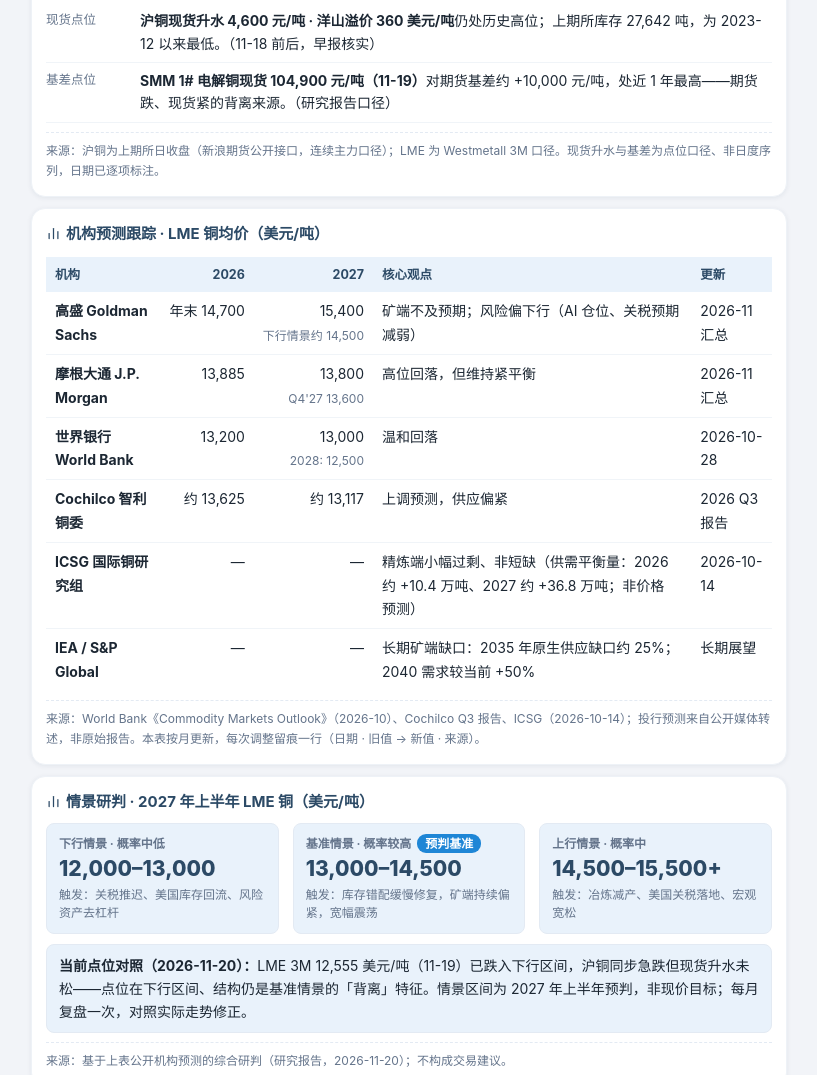
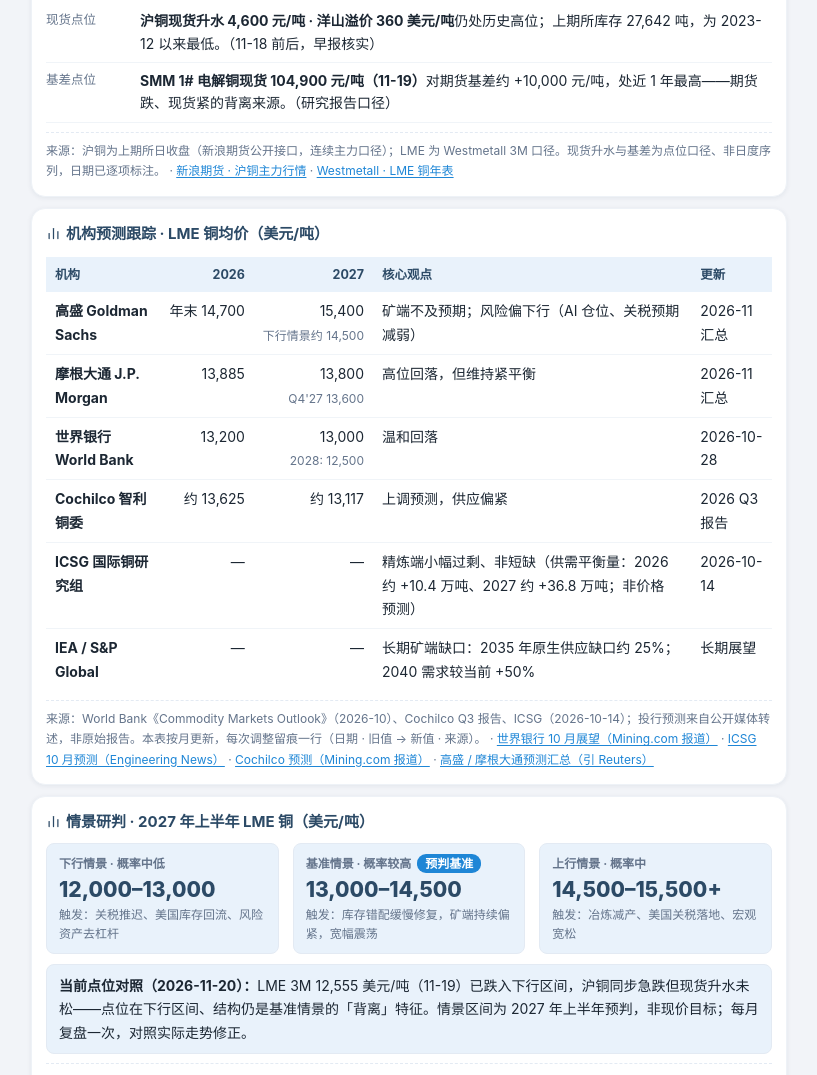
Before and after one commit to Nohho/hvac-intel, a plain HTML site: page index.html in a window 1280 px wide. Shown: the part 8558-9633 px from the top of the page, without its empty margins (345-1162 px from the left). Drawn offline with Linux system fonts and the light colour scheme.

Commit message:
shell: section 9 renders source links in module footnotes

```diff
--- a/index.html
+++ b/index.html
@@ -1391,6 +1391,9 @@ function cwSpark3(vals){
   const line=vals.map((v,i)=>X(i)+","+Y(v)).join(" ");
   return `<svg viewBox="0 0 ${w} ${h}" width="${w}" height="${h}" aria-hidden="true"><polyline points="${line}" fill="none" stroke="#1e86d6" stroke-width="1.8" stroke-linejoin="round" stroke-linecap="round"/><circle cx="${X(vals.length-1)}" cy="${Y(vals[vals.length-1])}" r="2.4" fill="#1e86d6"/></svg>`;
 }
+function cwLinks(m){
+  return (m.links||[]).map(l=>` · <a href="${esc(l.url)}" target="_blank" rel="noopener">${esc(l.label)}</a>`).join("");
+}
 function cwStatLine(pts){
   const last=pts[pts.length-1];
   const vs=pts.map(p=>+p.value),mx=Math.max.apply(null,vs),mn=Math.min.apply(null,vs);
@@ -1415,10 +1418,10 @@ function paintCw(){
     +`<div class="cw-chartlab"><span class="cl">${t("cw_lme")}</span><span class="cv">${cwStatLine(lme1y)}</span></div>`
     +cwChart(lme1y,"#2c4a66"):"")
     +(d.copper.spot_rows||[]).map(r=>`<div class="cw-spotrow"><span class="sd">${esc(r.d)}</span><span><b>${esc(r.head)}</b>${esc(r.body)}</span></div>`).join("")
-    +`<div class="src">${esc(d.copper.src)}</div></div>`;
+    +`<div class="src">${esc(d.copper.src)}${cwLinks(d.copper)}</div></div>`;
   h+=`<div class="card cw-card"><h3>${ICO.chart}${t("cw_fc_t")}</h3><div class="cw-twrap"><table class="cw-table"><tr><th>${t("cw_h_org")}</th><th class="n">2026</th><th class="n">2027</th><th>${t("cw_h_view")}</th><th>${t("cw_h_upd")}</th></tr>`
     +d.forecasts.rows.map(r=>`<tr><td><b>${esc(r.org)}</b></td><td class="n">${esc(r.y2026)}</td><td class="n">${esc(r.y2027)}${r.y2027_sub?`<br><span style="color:var(--mut);font-size:12px">${esc(r.y2027_sub)}</span>`:""}</td><td>${esc(r.view)}</td><td>${esc(r.upd)}</td></tr>`).join("")
-    +`</table></div><div class="src">${esc(d.forecasts.src)}</div></div>`;
+    +`</table></div><div class="src">${esc(d.forecasts.src)}${cwLinks(d.forecasts)}</div></div>`;
   h+=`<div class="card cw-card"><h3>${ICO.chart}${t("cw_sc_t")}</h3><div class="cw-grid3">`
     +d.scenarios.items.map(it=>`<div class="cw-cell"><div class="sit-lab">${esc(it.name)} · ${esc(it.prob)}${it.cur?`<span class="cw-cur">${t("cw_cur")}</span>`:""}</div><div class="sit-big">${esc(it.range)}</div><div class="sit-sub">${esc(it.trig)}</div></div>`).join("")
     +`</div><div class="cw-scenow"><b>${esc(d.scenarios.now_head)}：</b>${esc(d.scenarios.now_body)}</div><div class="src">${esc(d.scenarios.src)}</div></div>`;
@@ -1431,7 +1434,7 @@ function paintCw(){
     +d.policy.rows.map(r=>`<tr><td><b>${esc(r.region)}</b></td><td>${esc(r.law)}</td><td>${esc(r.state)}</td><td>${esc(r.next)}</td></tr>`).join("")
     +`</table></div>`
     +(d.policy.nodes||[]).map(n=>`<div class="cw-noderow"><span class="nd">${esc(n.d)}</span><span><b>${esc(n.head)}</b>${esc(n.body)}</span></div>`).join("")
-    +`<div class="src">${esc(d.policy.src)}</div></div>`;
+    +`<div class="src">${esc(d.policy.src)}${cwLinks(d.policy)}</div></div>`;
   box.innerHTML=h;
 }
 async function loadCw(){
```
